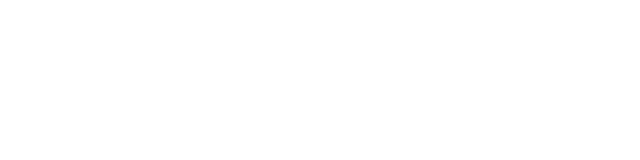
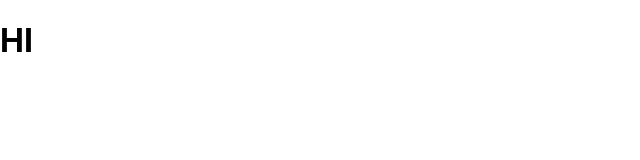
Before and after one commit to Dev-Rikshith/Doc-Analysis-Dash, a React (Create React App) app: page /dashboard in a window 1280 px wide. Before the commit this address had no page. Shown: the top 160 px of the page, without its empty margins (0-640 px from the left). Built offline with nearby package versions, Linux system fonts and the light colour scheme.

Commit message:
Added Dashboard

```diff
--- a/src/App.js
+++ b/src/App.js
@@ -1,12 +1,14 @@
 import './App.css';
 import { BrowserRouter as Router, Route, Routes } from 'react-router-dom';
 import Home from './components/home/Home.js'
+import Dashboard from './components/dashboard/Dashboard.js';
 
 function App() {
   return (
     <Router>
         <Routes>
           <Route path="/" element={<Home />} />
+          <Route path="/dashboard" element={<Dashboard />} />
         </Routes>
     </Router>
   );
--- /dev/null
+++ b/src/components/dashboard/Dashboard.js
@@ -0,0 +1,10 @@
+import React from "react";
+import Profilepicture from "../profilepicture/Profilepicture";
+
+function Dashboard() {
+    return(
+        <><Profilepicture /></>
+    )
+}
+
+export default Dashboard;
--- /dev/null
+++ b/src/components/profilepicture/Profilepicture.js
@@ -0,0 +1,10 @@
+import React from "react";
+
+
+function Profilepicture() {
+    return(
+        <><h1>HI</h1></>
+    )
+}
+
+export default Profilepicture;
```
Also changed, not shown: src/components/dashboard/Dashboard.css (added), src/components/profilepicture/Profilepicture.css (added).
